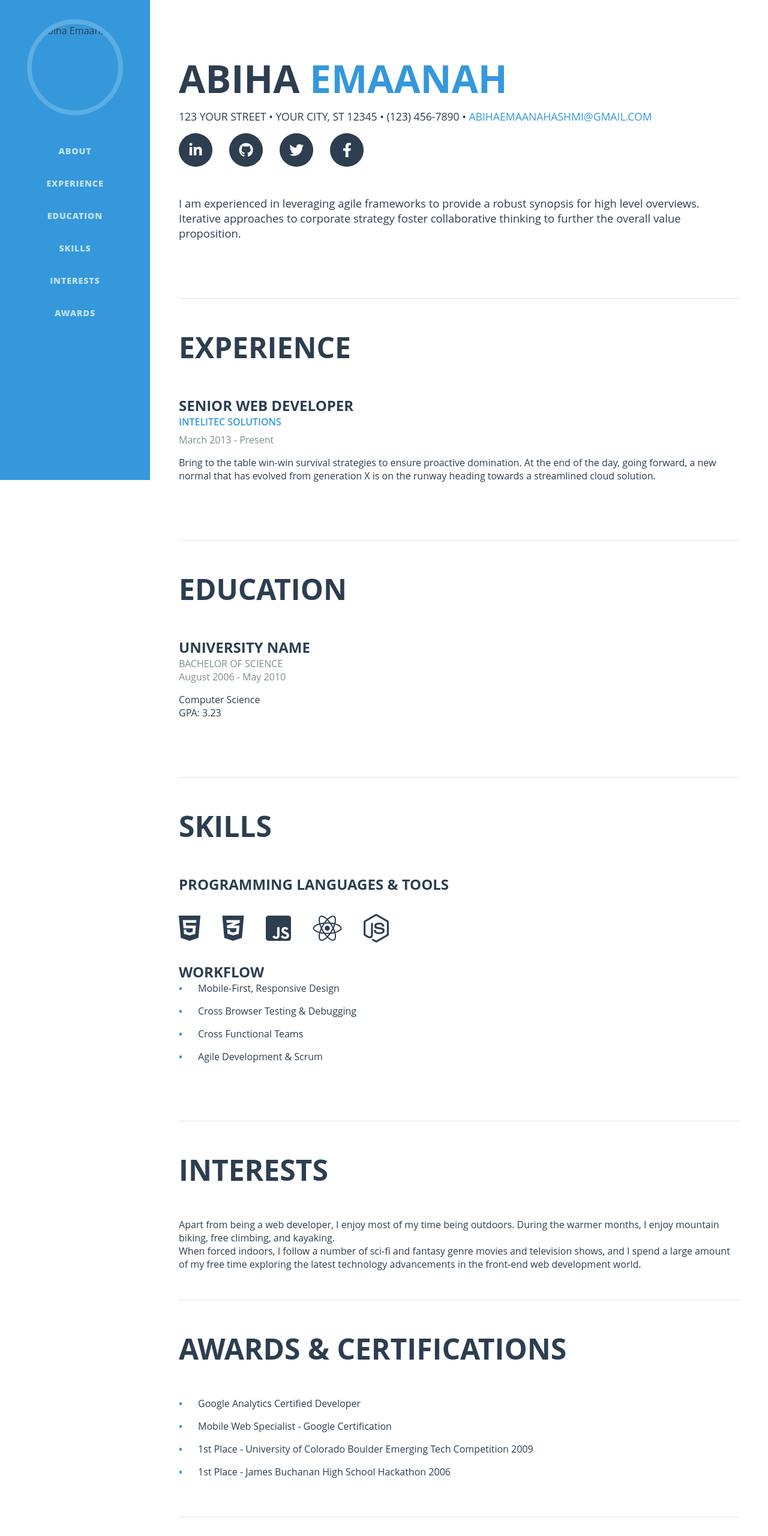
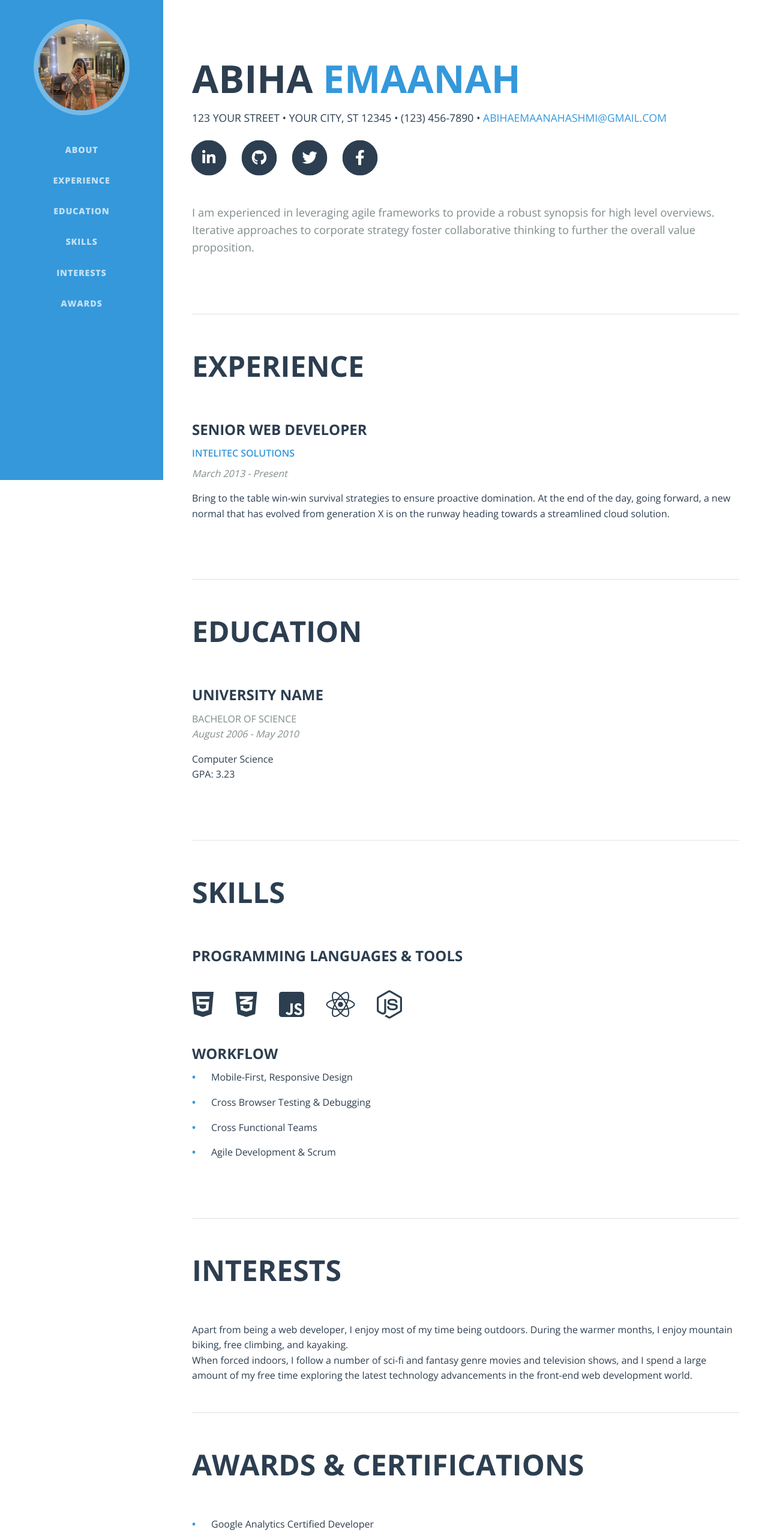
Before and after one commit to mishi-del/portfolio, a plain HTML site: page index.html in a window 1280 px wide. Shown: the top 2560 px of the page at 60% size. Drawn offline with nearby package versions, Linux system fonts and the light colour scheme.

Commit message:
Add portfolio with animations and profile image

```diff
--- a/index.html
+++ b/index.html
@@ -6,11 +6,12 @@
     <title>ABIHA EMAANAH</title>
     <link rel="stylesheet" href="styles.css">
     <link rel="stylesheet" href="https://cdnjs.cloudflare.com/ajax/libs/font-awesome/6.0.0/css/all.min.css">
+    <link href="https://fonts.googleapis.com/css2?family=Open+Sans:wght@300;400;600;700;800&display=swap" rel="stylesheet">
 </head>
 <body>
     <div class="sidebar">
         <div class="profile-image">
-            <img src="" alt="Abiha Emaanah">
+            <img src="dpz.jpg" alt="Abiha Emaanah">
         </div>
         <nav class="nav-menu">
             <ul>
--- a/styles.css
+++ b/styles.css
@@ -5,45 +5,125 @@
     box-sizing: border-box;
 }
 
+/* Animations */
+@keyframes fadeIn {
+    from {
+        opacity: 0;
+        transform: translateY(20px);
+    }
+    to {
+        opacity: 1;
+        transform: translateY(0);
+    }
+}
+
+@keyframes slideIn {
+    from {
+        transform: translateX(-100%);
+        opacity: 0;
+    }
+    to {
+        transform: translateX(0);
+        opacity: 1;
+    }
+}
+
+@keyframes pulse {
+    0% {
+        transform: scale(1);
+    }
+    50% {
+        transform: scale(1.05);
+    }
+    100% {
+        transform: scale(1);
+    }
+}
+
+@keyframes borderPulse {
+    0% {
+        border-color: rgba(255, 255, 255, 0.2);
+    }
+    50% {
+        border-color: rgba(255, 255, 255, 0.5);
+    }
+    100% {
+        border-color: rgba(255, 255, 255, 0.2);
+    }
+}
+
+html {
+    scroll-behavior: smooth;
+}
+
 body {
     font-family: 'Open Sans', sans-serif;
     display: flex;
     color: #2C3E50;
     background-color: #ffffff;
+    line-height: 1.6;
 }
 
 /* Sidebar Styles */
 .sidebar {
-    width: 250px;
+    width: 17rem;
     height: 100vh;
     position: fixed;
     background-color: #3498DB;
     padding: 2rem 0;
+    text-align: center;
+    animation: slideIn 1s ease-out;
 }
 
 .profile-image {
-    width: 160px;
-    height: 160px;
+    width: 10rem;
+    height: 10rem;
     margin: 0 auto 2rem;
     border: 0.5rem solid rgba(255, 255, 255, 0.2);
     border-radius: 50%;
     overflow: hidden;
+    animation: borderPulse 3s infinite;
+    transition: transform 0.3s ease;
+}
+
+.profile-image:hover {
+    transform: scale(1.05);
 }
 
 .profile-image img {
     width: 100%;
     height: 100%;
     object-fit: cover;
+    object-position: center;
+    transition: transform 0.5s ease;
+}
+
+.profile-image:hover img {
+    transform: scale(1.1);
+}
+
+.nav-menu {
+    margin-top: 2rem;
 }
 
 .nav-menu ul {
     list-style: none;
+    padding: 0;
 }
 
 .nav-menu li {
-    text-align: center;
-    padding: 1rem 0;
+    padding: 0.8rem 0;
+    transform: translateX(-100%);
+    opacity: 0;
+    animation: slideIn 0.5s ease-out forwards;
 }
+
+.nav-menu li:nth-child(1) { animation-delay: 0.2s; }
+.nav-menu li:nth-child(2) { animation-delay: 0.3s; }
+.nav-menu li:nth-child(3) { animation-delay: 0.4s; }
+.nav-menu li:nth-child(4) { animation-delay: 0.5s; }
+.nav-menu li:nth-child(5) { animation-delay: 0.6s; }
+.nav-menu li:nth-child(6) { animation-delay: 0.7s; }
 
 .nav-menu a {
     color: rgba(255, 255, 255, 0.7);
@@ -52,22 +132,57 @@ body {
     font-weight: 800;
     letter-spacing: 0.05rem;
     text-transform: uppercase;
+    transition: all 0.3s ease;
+    position: relative;
+}
+
+.nav-menu a::after {
+    content: '';
+    position: absolute;
+    width: 0;
+    height: 2px;
+    bottom: -4px;
+    left: 50%;
+    background-color: #fff;
+    transition: all 0.3s ease;
+    transform: translateX(-50%);
 }
 
 .nav-menu a:hover {
     color: #fff;
 }
 
+.nav-menu a:hover::after {
+    width: 100%;
+}
+
 /* Main Content Styles */
 .main-content {
-    margin-left: 250px;
+    margin-left: 17rem;
     padding: 3rem;
-    width: calc(100% - 250px);
+    width: calc(100% - 17rem);
+    max-width: 75rem;
+    opacity: 0;
+    animation: fadeIn 1s ease-out 0.5s forwards;
 }
 
 section {
     padding: 3rem 0;
     border-bottom: 1px solid #dee2e6;
+    opacity: 0;
+    transform: translateY(20px);
+    animation: fadeIn 1s ease-out forwards;
+}
+
+section:nth-child(1) { animation-delay: 0.7s; }
+section:nth-child(2) { animation-delay: 0.9s; }
+section:nth-child(3) { animation-delay: 1.1s; }
+section:nth-child(4) { animation-delay: 1.3s; }
+section:nth-child(5) { animation-delay: 1.5s; }
+section:nth-child(6) { animation-delay: 1.7s; }
+
+section:last-child {
+    border-bottom: none;
 }
 
 h1 {
@@ -75,6 +190,7 @@ h1 {
     font-weight: 700;
     line-height: 1.1;
     text-transform: uppercase;
+    margin-bottom: 1rem;
 }
 
 .highlight {
@@ -93,6 +209,7 @@ h3 {
     font-size: 1.5rem;
     font-weight: 700;
     text-transform: uppercase;
+    margin-bottom: 0.5rem;
 }
 
 .contact-info {
@@ -105,8 +222,12 @@ h3 {
     text-decoration: none;
 }
 
+.contact-info a:hover {
+    text-decoration: underline;
+}
+
 .social-links {
-    margin: 1rem 0;
+    margin: 1.5rem 0;
 }
 
 .social-icon {
@@ -121,17 +242,21 @@ h3 {
     font-size: 1.5rem;
     margin-right: 1.5rem;
     text-decoration: none;
-    transition: background-color 0.3s ease;
+    transition: all 0.3s ease;
+    animation: pulse 2s infinite;
 }
 
 .social-icon:hover {
     background-color: #3498DB;
+    transform: translateY(-3px);
+    animation: none;
 }
 
 .intro {
     font-size: 1.15rem;
     font-weight: 400;
     margin: 3rem 0;
+    color: #7F8C8D;
 }
 
 /* Experience Section */
@@ -152,6 +277,7 @@ h3 {
     color: #7F8C8D;
     font-weight: 500;
     margin-bottom: 1rem;
+    font-style: italic;
 }
 
 /* Education Section */
@@ -177,6 +303,20 @@ h3 {
 
 .skill-icons i {
     margin-right: 1.5rem;
+    transition: all 0.3s ease;
+    opacity: 0;
+    animation: fadeIn 0.5s ease-out forwards;
+}
+
+.skill-icons i:nth-child(1) { animation-delay: 0.2s; }
+.skill-icons i:nth-child(2) { animation-delay: 0.4s; }
+.skill-icons i:nth-child(3) { animation-delay: 0.6s; }
+.skill-icons i:nth-child(4) { animation-delay: 0.8s; }
+.skill-icons i:nth-child(5) { animation-delay: 1.0s; }
+
+.skill-icons i:hover {
+    color: #3498DB;
+    transform: translateY(-5px) scale(1.1);
 }
 
 .workflow-list {
@@ -188,7 +328,15 @@ h3 {
     position: relative;
     padding-left: 2rem;
     margin-bottom: 1rem;
+    opacity: 0;
+    transform: translateX(-20px);
+    animation: fadeIn 0.5s ease-out forwards;
 }
+
+.workflow-list li:nth-child(1) { animation-delay: 0.2s; }
+.workflow-list li:nth-child(2) { animation-delay: 0.4s; }
+.workflow-list li:nth-child(3) { animation-delay: 0.6s; }
+.workflow-list li:nth-child(4) { animation-delay: 0.8s; }
 
 .workflow-list li:before {
     content: "•";
@@ -208,7 +356,15 @@ h3 {
     position: relative;
     padding-left: 2rem;
     margin-bottom: 1rem;
+    opacity: 0;
+    transform: translateX(-20px);
+    animation: fadeIn 0.5s ease-out forwards;
 }
+
+.awards-list li:nth-child(1) { animation-delay: 0.2s; }
+.awards-list li:nth-child(2) { animation-delay: 0.4s; }
+.awards-list li:nth-child(3) { animation-delay: 0.6s; }
+.awards-list li:nth-child(4) { animation-delay: 0.8s; }
 
 .awards-list li:before {
     content: "•";
@@ -228,6 +384,12 @@ h3 {
         width: 100%;
         height: auto;
         position: relative;
+        padding: 1rem;
+    }
+
+    .profile-image {
+        width: 8rem;
+        height: 8rem;
     }
 
     .main-content {
@@ -243,4 +405,47 @@ h3 {
     h2 {
         font-size: 2.5rem;
     }
+
+    .social-icon {
+        width: 3rem;
+        height: 3rem;
+        font-size: 1.2rem;
+        margin-right: 1rem;
+    }
 }
+
+@media (max-width: 768px) {
+    h1 {
+        font-size: 2.5rem;
+    }
+
+    h2 {
+        font-size: 2rem;
+        margin-bottom: 2rem;
+    }
+
+    .contact-info {
+        font-size: 0.9rem;
+    }
+
+    .intro {
+        font-size: 1rem;
+    }
+}
+
+@media (max-width: 480px) {
+    .main-content {
+        padding: 1rem;
+    }
+
+    h1 {
+        font-size: 2rem;
+    }
+
+    .social-icon {
+        width: 2.5rem;
+        height: 2.5rem;
+        font-size: 1rem;
+        margin-right: 0.5rem;
+    }
+}
```
Also changed, not shown: dpz.jpg (added).
